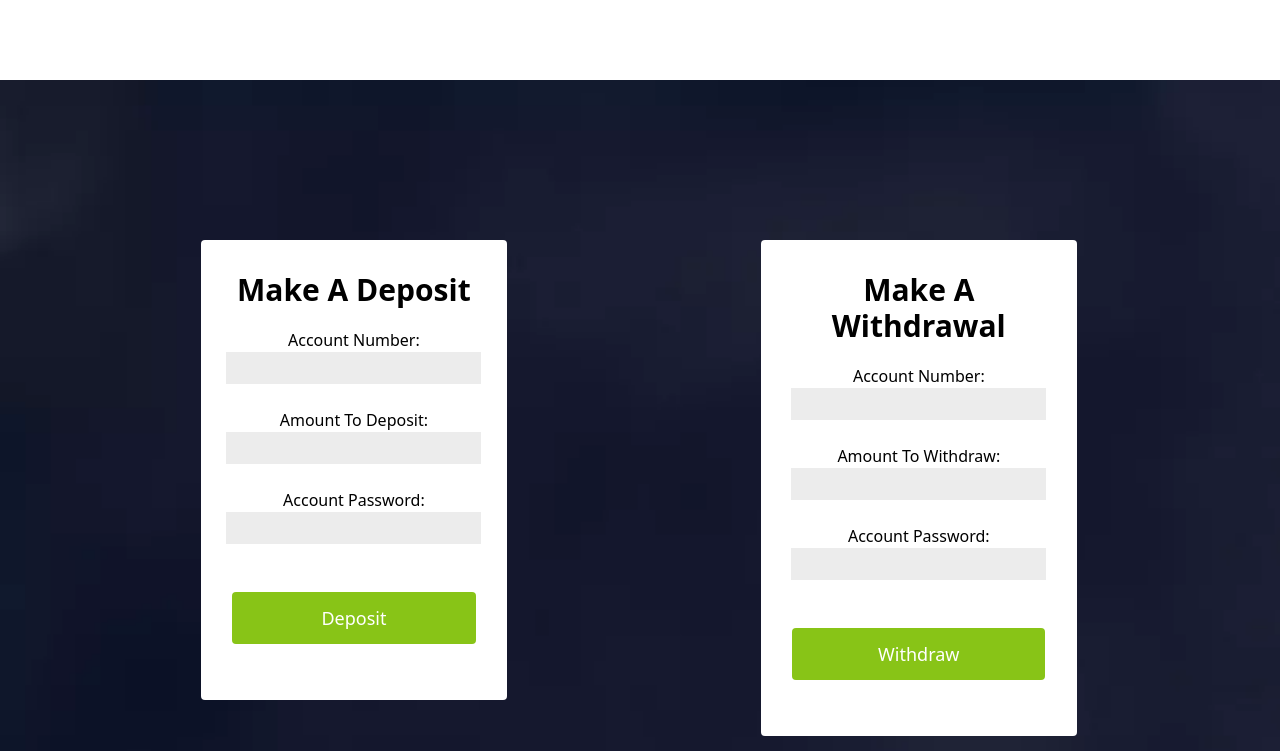
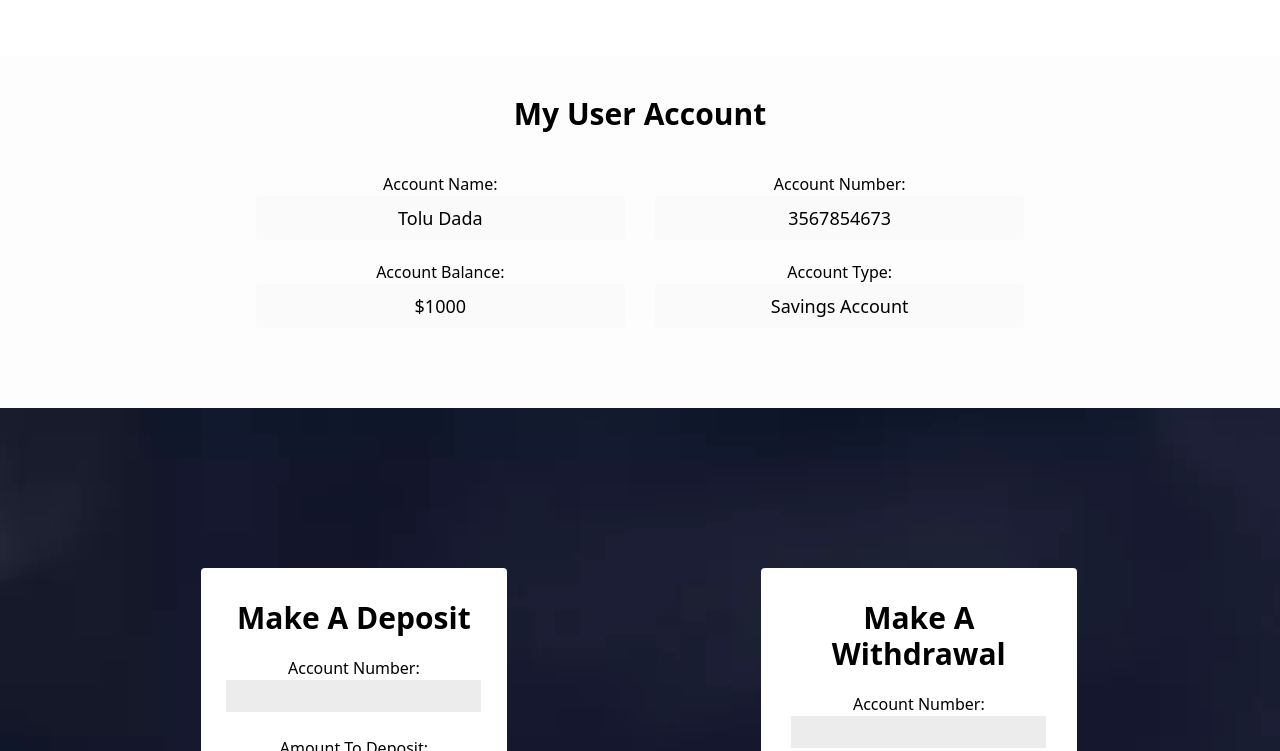
Before and after one commit to Jesus-boy01/NitHub-Banking-OOP, a website with bundled scripts: page index.html in a window 1280 px wide. Shown: the part 1540-2291 px from the top of the page. Built offline with nearby package versions, Linux system fonts and the light colour scheme.

Commit message:
improved on the logic and ui of the project as well as created the ui for my user account

```diff
--- a/BANKING SYSTEM OOP ASSIGNMENT.txt
+++ b/BANKING SYSTEM OOP ASSIGNMENT.txt
@@ -36,4 +36,5 @@ CHECK THE LENGTH OF THE PASSWORD AND ENFORCE IT TO BE 4 (DONE)
 MAKE THE ACCOUNT TYPE A SELECT WITH OPTIONS OF: SAVING, CURRENT, DOMICILIARY, STUDENT (DONE)
 ENFORCE THE USE OF A PIN IN ORDER TO MAKE A DEPOSIT (DONE)
 CHECK THAT THE PIN IS THE SAME AS THE PIN ON CREATION OF THE ACCOUNT EVEN IF IT IS THE REQUIRED LENGTH (DONE)
-CREATE A UI FOR THE TOLU ACCOUNT SO THAT TRANSFER TRANSACTIONS WILL BE VISIBLE TO A USER
+CHECK THAT THE ACCOUNT NUMBER ENTERED IS THE SAME AS THE ONE ON CREATION OF THE ACCOUNT
+CREATE A UI FOR THE TOLU ACCOUNT SO THAT TRANSFER TRANSACTIONS WILL BE VISIBLE TO A USER (DONE)
--- a/index.html
+++ b/index.html
@@ -46,7 +46,7 @@
             </div>
             <div class="header-navs xl:flex lg:flex md:flex sm:flex flex-wrap items-center text-lg font-semibold">
                 <p class="list-none lg:mr-9 md:mr-5 mr-2 border-b-2 border-[#88C417]"><a href="#">Home</a></p>
-                <p class="list-none lg:mr-9 md:mr-5 mr-2 hover:border-b-2 hover:border-[#88C417]"><a href="#">Accounts</a></p>
+                <p class="list-none lg:mr-9 md:mr-5 mr-2 hover:border-b-2 hover:border-[#88C417]"><a href="#my-user-section">Accounts</a></p>
                 <p class="list-none lg:mr-9 md:mr-5 mr-2 hover:border-b-2 hover:border-[#88C417]"><a href="#">Cards</a></p>
                 <p class="list-none lg:mr-9 md:mr-5 mr-2 hover:border-b-2 hover:border-[#88C417]"><a href="#">Loans</a></p>
                 <p class="list-none lg:mr-9 md:mr-5 mr-2 hover:border-b-2 hover:border-[#88C417]"><a href="#">E-Solutions</a></p>
@@ -67,17 +67,17 @@
                         <p class="text-center text-3xl font-semibold">Create an Account</p>
                     </div>
                     <div class="row1 xl:flex lg:flex md:flex-wrap justify-evenly mb-6">
-                        <div class="name-form sm:mb-3">
+                        <div class="name-form xl:mb-0 lg:mb-0 md:mb-0 mb-5">
                             <label for="account-name">Account Name:</label><br>
                             <input type="text" name="acc-name" id="account-name" class="bg-[#ececec] py-1 px-3" required>
                         </div>
-                        <div class="number-form">
+                        <div class="number-form xl:mb-0 lg:mb-0 md:mb-0 mb-5">
                             <label for="account-number">Account Number:</label><br>
                             <input type="number" name="acc-number" id="account-number" pattern="[0-9]{10}" class="bg-[#ececec] py-1 px-3" required>
                         </div>
                     </div>
                     <div class="row2 xl:flex lg:flex md:flex-wrap justify-evenly mb-6">
-                        <div class="type-account-form sm:mb-3">
+                        <div class="type-account-form xl:mb-0 lg:mb-0 md:mb-0 mb-5">
                             <label for="account-type">Type Of Account:</label><br>
                             <select name="acc-type" id="account-type" class="bg-[#ececec] py-1 px-3 xl:w-[13em] lg:w-[13em] md:w-[13em] w-[13em]" required>
                                 <option value="" selected disabled>Choose Account</option>
@@ -88,7 +88,7 @@
                             </select>
                             <!-- <input type="text" name="acc-type" id="account-type" class="bg-[#ececec] py-1 px-3"> -->
                         </div>
-                        <div class="pin-form">
+                        <div class="pin-form xl:mb-0">
                             <label for="account-pin">Account Password:</label><br>
                             <input type="password" name="acc-pin" id="account-pin" class="bg-[#ececec] py-1 px-3" required>
                         </div>
@@ -157,8 +157,38 @@
             </div>
         </div>
     </section>
+    <!-- my-user-section -->
+    <section id="my-user-section" class="h-[100%] mt-20">
+        <div id="my-user-account" class="bg-[#fdfdfd] pb-20">
+            <div class="my-user-account-title text-center py-10">
+                <h2 class="text-3xl font-semibold">My User Account</h2>
+            </div>
+            <div class="my-user-account-information xl:w-[60%] lg:w-[60%] md:w-[60%] m-auto">
+                <div class="row-1 xl:flex lg:flex md:flex sm:flex flex justify-between">
+                    <div class="my-user-account-name w-[48%] xl:mb-5 text-center">
+                        <label for="my-user-name">Account Name:</label>
+                        <p class="bg-[#fafafa] px-2 xl:text-lg py-2 rounded" id="user-name"></p>
+                    </div>
+                    <div class="my-user-account-number w-[48%] xl:mb-5 text-center">
+                        <label for="my-user-number">Account Number:</label>
+                        <p class="bg-[#fafafa] px-2 xl:text-lg py-2 rounded" id="user-number"></p>
+                    </div>
+                </div>
+                <div class="row-2 xl:flex lg:flex md:flex sm:flex flex justify-between">
+                    <div class="my-user-account-balance w-[48%] text-center">
+                        <label for="my-user-balance">Account Balance:</label>
+                        <p class="bg-[#fafafa] px-2 xl:text-lg py-2 rounded" id="user-balance"></p>
+                    </div>
+                    <div class="my-user-account-type w-[48%] text-center">
+                        <label for="my-user-type">Account Type:</label>
+                        <p class="bg-[#fafafa] px-2 xl:text-lg py-2 rounded" id="user-type"></p>
+                    </div>
+                </div>
+            </div>
+        </div>
+    </section>
     <!-- banking-transaction-section -->
-    <section id="banking-transaction-section" class="mt-20 pb-20 md:pt-24" style="background-image: url('./img/hero-bg.jpg'); height: auto; background-size: cover; background-repeat: no-repeat;">
+    <section id="banking-transaction-section" class="pb-20 md:pt-24" style="background-image: url('./img/hero-bg.jpg'); height: auto; background-size: cover; background-repeat: no-repeat;">
         <div class="banking-transactions flex flex-wrap justify-evenly text-white">
             <div class="make-deposit text-center xl-w[31%] lg-w[31%]">
                 <div class="user-deposit">
--- a/src/index.ts
+++ b/src/index.ts
@@ -42,6 +42,7 @@ class BankAccount extends BankingSystem {
         switch (true) {
             case (amount > 0 && this.verifyPin(pin)):
                 this.accountBalance += amount;
+                alert("Successful");
                 break;
             case (!this.verifyPin(pin)):
                 alert("Invalid PIN");
@@ -67,6 +68,7 @@ class BankAccount extends BankingSystem {
             case (amount <= this.accountBalance && this.accountBalance !== 0):
               if (amount > 0 && pin.length === 4 && this.verifyPin(pin)) {
                 this.accountBalance -= amount;
+                alert("Successful");
               } else if (amount <= 0) {
                 alert("Invalid Amount");
               } else {
@@ -98,6 +100,7 @@ class BankAccount extends BankingSystem {
         if (accountExists && this.verifyPin(pin) && this.accountBalance >= amount) {
             this.accountBalance -= amount;
             transferAccount.accountBalance += amount;
+            alert("Successful");
         } else if (!accountExists) {
             alert("The recipient account does not exist in NitBank Banking System");
         } else if (!this.verifyPin(pin)) {
@@ -165,6 +168,18 @@ userDepositAmount?.addEventListener('click', myUserDeposit);
 userWithdrawAmount?.addEventListener('click', myUserWithdraw);
 userTransferAmount?.addEventListener('click', myUserTransfer);
 
+const toluAccount = new BankAccount("Tolu Dada", 3567854673, "Savings Account", true, "2348");
+
+let userName = document.getElementById("user-name") as HTMLParagraphElement;
+let userNumber = document.getElementById("user-number") as HTMLParagraphElement;
+let userBalance = document.getElementById("user-balance") as HTMLParagraphElement;
+let userType = document.getElementById("user-type") as HTMLParagraphElement;
+
+userName.innerText = toluAccount.getAccountName;
+userNumber.innerText = (toluAccount.getAccountNumber).toString();
+userBalance.innerText = toluAccount.userAccountBalance;
+userType.innerText = toluAccount.getTypeOfAccount;
+
 let myAccount: BankAccount | null;
 
 function createUserAccount(e?: any) {
@@ -228,18 +243,21 @@ function myUserDeposit(){
     const depositAmount = Number((document.getElementById("deposit-amount") as HTMLInputElement).value);
     const depositPin = document.getElementById("depo-account-pin") as HTMLInputElement;
     myAccount?.userDeposit(depositAmount, depositPin.value);
+    userBalance.innerText = toluAccount.userAccountBalance;
 }
 
 function myUserWithdraw(){
     const withdrawAmount = Number((document.getElementById("withdraw-amount") as HTMLInputElement).value);
     const withdrawPin = document.getElementById("withdraw-account-pin") as HTMLInputElement;
     myAccount?.userWithdrawal(withdrawAmount, withdrawPin.value);
+    userBalance.innerText = toluAccount.userAccountBalance;
 }
 
 function myUserTransfer(){
     const transferAmount = Number((document.getElementById("transfer-amount") as HTMLInputElement).value);
 
     myAccount?.userTransfer(transferAmount, toluAccount, myAccount.getAccountPin);
+    userBalance.innerText = toluAccount.userAccountBalance;
 }
 
 resetForm?.addEventListener('submit', resetAccountForm);
@@ -255,5 +273,3 @@ function resetAccountForm(e: any){
     resetWithdrawForm?.reset();
     resetTransferForm?.reset();
 }
-
-const toluAccount = new BankAccount("Tolu Dada", 3567854673, "Savings Account", true, "2348");
```
Also changed, not shown: dist/index.js, dist/output.css, 1 other file.
